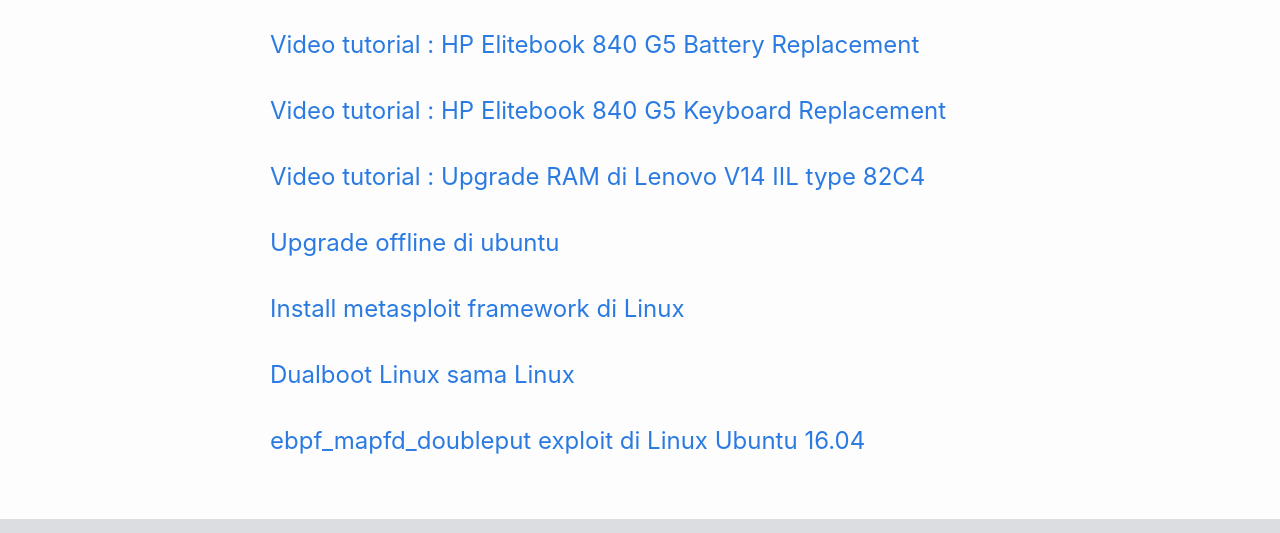
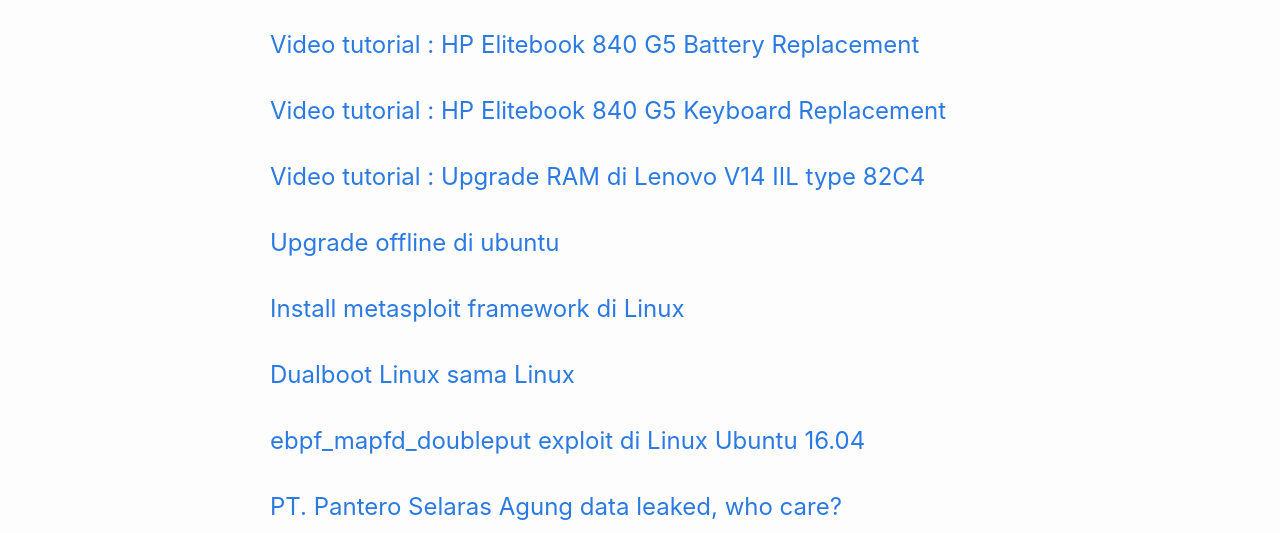
Before and after one commit to febnug/febnug.github.io, a plain HTML site: page index.html in a window 1280 px wide. Shown: the part 1346-1879 px from the top of the page. Drawn offline with nearby package versions, Linux system fonts and the light colour scheme.

Commit message:
Update index.html

```diff
--- a/index.html
+++ b/index.html
@@ -294,6 +294,16 @@
     </h3>
 
 </li>
+	    	         	    	    <li>
+    <h3>
+        <a class="post-link" href="blog/posts/pantero-leaked.html">
+             PT. Pantero Selaras Agung data leaked, who care?
+
+        </a>
+
+    </h3>
+
+</li>
        </ul>
 
 
```
